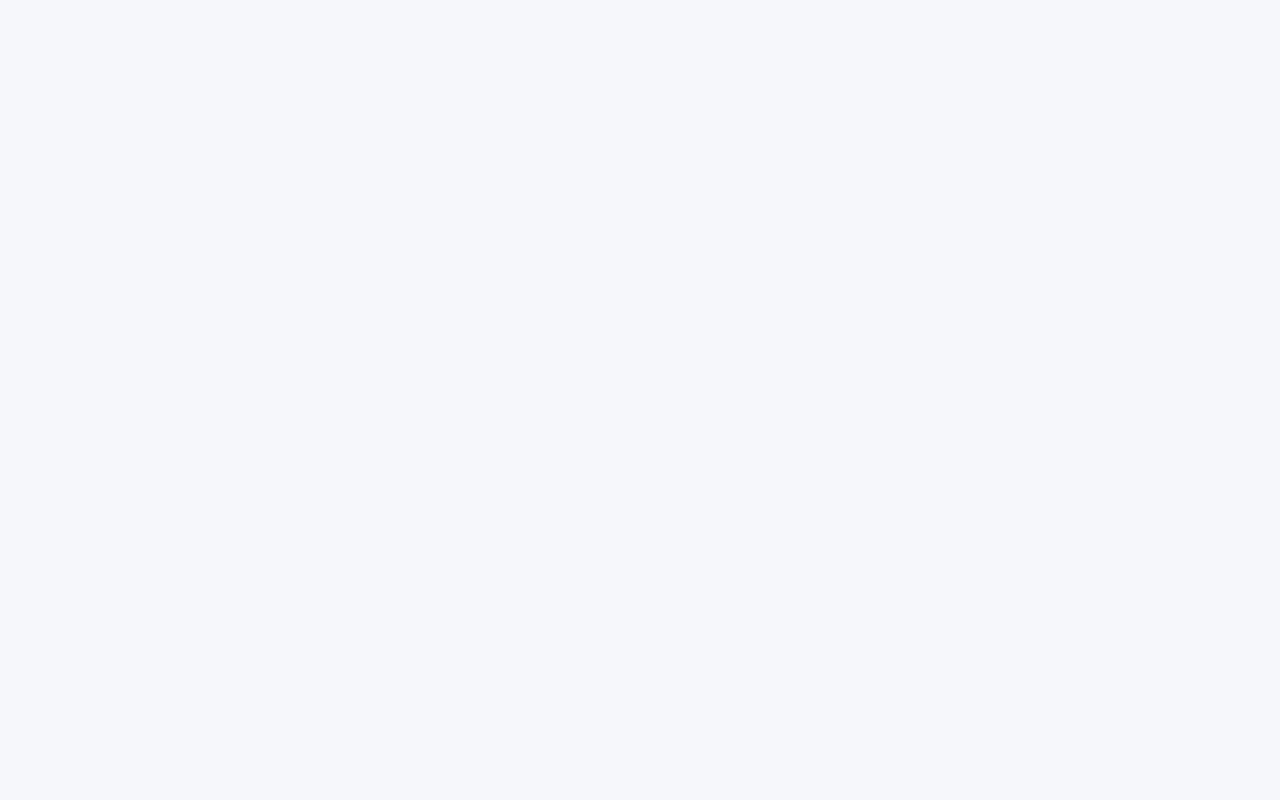
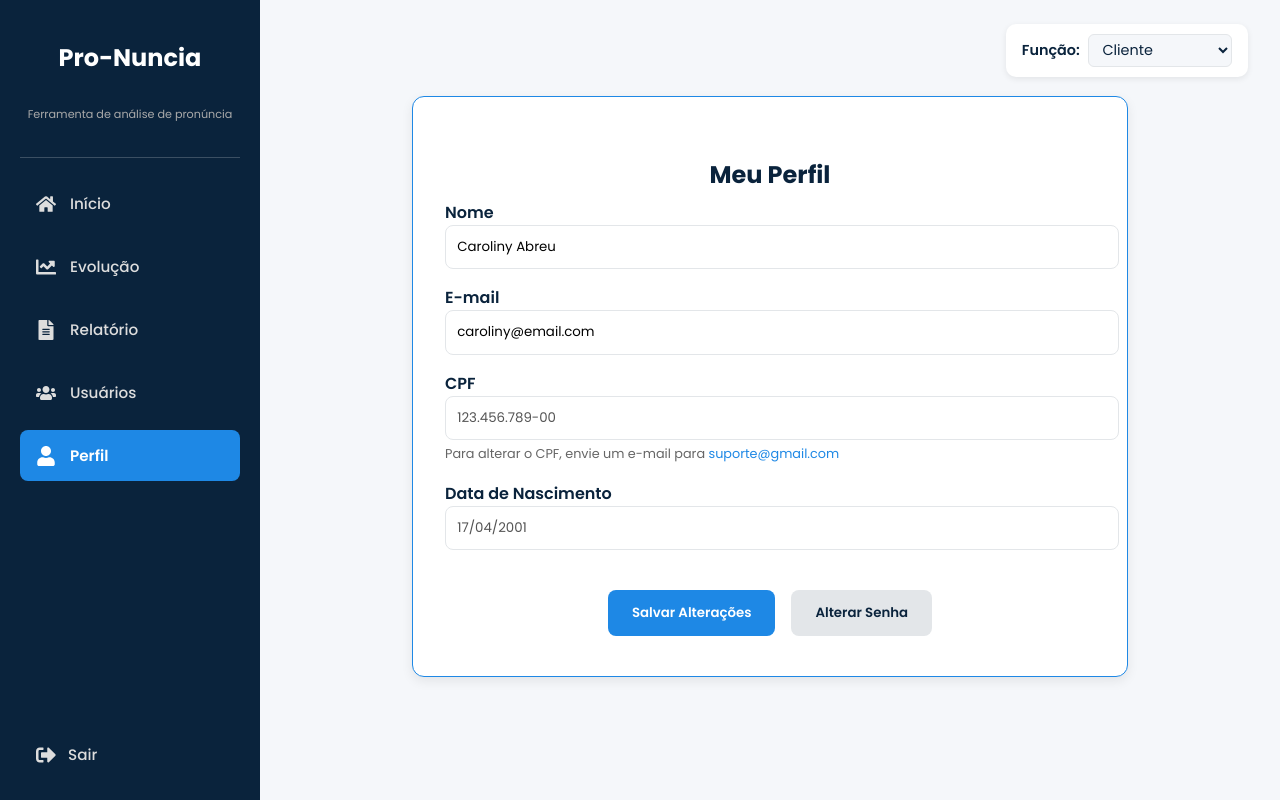
Before and after one commit to carolinyat/control-system-frontend, a React (Vite) app: page /perfil in a window 1280 px wide. Before the commit this address had no page. Built offline with nearby package versions, Linux system fonts and the light colour scheme.

Commit message:
feat: perfil

```diff
--- a/src/App.tsx
+++ b/src/App.tsx
@@ -7,6 +7,7 @@ import ResetPassword from "./pages/ResetPassword";
 import Pronuncia from "./pages/Pronuncia"; import Finalizacao from "./pages/Finalizacao";
 import Evolucao from "./pages/Evolucao";
 import Relatorio from "./pages/Relatorio";
+import Perfil from "./pages/Perfil";
 
 function App() {
   return (
@@ -22,6 +23,7 @@ function App() {
         <Route path="/finalizacao" element={<Finalizacao />} />
         <Route path="/evolucao" element={<Evolucao />} />
         <Route path="/relatorio" element={<Relatorio />} />
+        <Route path="/perfil" element={<Perfil />} />
       </Routes>
     </Router>
   );
--- /dev/null
+++ b/src/pages/Perfil.tsx
@@ -0,0 +1,174 @@
+import { useState } from "react";
+import Sidebar from "../components/Sidebar";
+import styles from "../styles/Perfil.module.css";
+
+export default function Perfil() {
+  const [nome, setNome] = useState("Caroliny Abreu");
+  const [email, setEmail] = useState("caroliny@email.com");
+  const [cpf] = useState("123.456.789-00");
+  const [nascimento] = useState("17/04/2001");
+  const [role, setRole] = useState("Cliente");
+
+  const [isModalOpen, setIsModalOpen] = useState(false);
+  const [senhaAtual, setSenhaAtual] = useState("");
+  const [novaSenha, setNovaSenha] = useState("");
+  const [confirmarSenha, setConfirmarSenha] = useState("");
+
+  const handleSalvar = () => {
+    alert("Alterações salvas com sucesso!");
+  };
+
+  const handleAbrirModal = () => {
+    setIsModalOpen(true);
+  };
+
+  const handleFecharModal = () => {
+    setIsModalOpen(false);
+    setSenhaAtual("");
+    setNovaSenha("");
+    setConfirmarSenha("");
+  };
+
+  const handleAlterarSenha = () => {
+    if (!senhaAtual || !novaSenha || !confirmarSenha) {
+      alert("Por favor, preencha todos os campos.");
+      return;
+    }
+
+    if (novaSenha !== confirmarSenha) {
+      alert("As senhas não coincidem.");
+      return;
+    }
+
+    alert("Senha alterada com sucesso!");
+    handleFecharModal();
+  };
+
+  return (
+    <div className={styles.container}>
+      <Sidebar />
+
+      <main className={styles.content}>
+        {/* Select de função */}
+        <div className={styles.roleBox}>
+          <label htmlFor="role">Função:</label>
+          <select
+            id="role"
+            value={role}
+            onChange={(e) => setRole(e.target.value)}
+          >
+            <option value="Administrador">Administrador</option>
+            <option value="Cliente">Cliente</option>
+          </select>
+        </div>
+
+        <div className={styles.card}>
+          <h2>Meu Perfil</h2>
+
+          <form className={styles.form}>
+            <div className={styles.formGroup}>
+              <label>Nome</label>
+              <input
+                type="text"
+                value={nome}
+                onChange={(e) => setNome(e.target.value)}
+              />
+            </div>
+
+            <div className={styles.formGroup}>
+              <label>E-mail</label>
+              <input
+                type="email"
+                value={email}
+                onChange={(e) => setEmail(e.target.value)}
+              />
+            </div>
+
+            <div className={styles.formGroup}>
+              <label>CPF</label>
+              <input type="text" value={cpf} disabled />
+              <small>
+                Para alterar o CPF, envie um e-mail para{" "}
+                <a href="mailto:suporte@gmail.com">suporte@gmail.com</a>
+              </small>
+            </div>
+
+            <div className={styles.formGroup}>
+              <label>Data de Nascimento</label>
+              <input type="text" value={nascimento} disabled />
+            </div>
+
+            <div className={styles.actions}>
+              <button
+                type="button"
+                className={styles.primaryBtn}
+                onClick={handleSalvar}
+              >
+                Salvar Alterações
+              </button>
+
+              <button
+                type="button"
+                className={styles.secondaryBtn}
+                onClick={handleAbrirModal}
+              >
+                Alterar Senha
+              </button>
+            </div>
+          </form>
+        </div>
+
+        {/* Modal de alteração de senha */}
+        {isModalOpen && (
+          <div className={styles.modalOverlay}>
+            <div className={styles.modal}>
+              <h3>Alterar Senha</h3>
+
+              <div className={styles.modalGroup}>
+                <label>Senha atual</label>
+                <input
+                  type="password"
+                  value={senhaAtual}
+                  onChange={(e) => setSenhaAtual(e.target.value)}
+                />
+              </div>
+
+              <div className={styles.modalGroup}>
+                <label>Nova senha</label>
+                <input
+                  type="password"
+                  value={novaSenha}
+                  onChange={(e) => setNovaSenha(e.target.value)}
+                />
+              </div>
+
+              <div className={styles.modalGroup}>
+                <label>Confirmar nova senha</label>
+                <input
+                  type="password"
+                  value={confirmarSenha}
+                  onChange={(e) => setConfirmarSenha(e.target.value)}
+                />
+              </div>
+
+              <div className={styles.modalActions}>
+                <button
+                  className={styles.primaryBtn}
+                  onClick={handleAlterarSenha}
+                >
+                  Salvar
+                </button>
+                <button
+                  className={styles.secondaryBtn}
+                  onClick={handleFecharModal}
+                >
+                  Cancelar
+                </button>
+              </div>
+            </div>
+          </div>
+        )}
+      </main>
+    </div>
+  );
+}
--- /dev/null
+++ b/src/styles/Perfil.module.css
@@ -0,0 +1,291 @@
+.container {
+  display: flex;
+  min-height: 100vh;
+  background: var(--background);
+}
+
+/* Conteúdo */
+.content {
+  flex: 1;
+  display: flex;
+  flex-direction: column;
+  align-items: center;
+  position: relative;
+  padding: 2rem;
+}
+
+/* Select de função (canto superior) */
+.roleBox {
+  position: absolute;
+  top: 1.5rem;
+  right: 2rem;
+  background: white;
+  border-radius: 10px;
+  padding: 0.6rem 1rem;
+  box-shadow: 0 2px 6px rgba(0, 0, 0, 0.08);
+  display: flex;
+  align-items: center;
+  gap: 0.5rem;
+}
+
+.roleBox label {
+  font-weight: 600;
+  color: var(--secondary);
+  font-size: 0.9rem;
+}
+
+.roleBox select {
+  border: 1px solid var(--gray-light);
+  border-radius: 6px;
+  padding: 0.3rem 0.6rem;
+  font-family: inherit;
+  font-size: 0.9rem;
+  color: var(--secondary);
+  background: var(--background);
+  cursor: pointer;
+}
+
+/* Card */
+.card {
+  background: white;
+  border: 1px solid var(--primary);
+  border-radius: 12px;
+  padding: 2.5rem 2rem;
+  max-width: 650px;
+  width: 100%;
+  text-align: center;
+  box-shadow: 0 4px 12px rgba(0, 0, 0, 0.08);
+  margin-top: 4rem;
+}
+
+.card h2 {
+  color: var(--secondary);
+  margin-bottom: 0.5rem;
+}
+
+.card p {
+  color: #555;
+  margin-bottom: 2rem;
+}
+
+/* Formulário */
+.form {
+  display: flex;
+  flex-direction: column;
+  gap: 1rem;
+  text-align: left;
+}
+
+.formGroup label {
+  font-weight: 600;
+  color: var(--secondary);
+}
+
+.formGroup input {
+  width: 100%;
+  padding: 0.7rem;
+  border: 1px solid var(--gray-light);
+  border-radius: 8px;
+  font-family: inherit;
+  background: #fff;
+  transition: border 0.2s ease;
+}
+
+.formGroup input:focus {
+  outline: none;
+  border-color: var(--primary);
+}
+
+.formGroup small {
+  font-size: 0.8rem;
+  color: #666;
+}
+
+.formGroup small a {
+  color: var(--primary);
+  text-decoration: none;
+}
+
+.formGroup small a:hover {
+  text-decoration: underline;
+}
+
+/* Botões */
+.actions {
+  display: flex;
+  justify-content: center;
+  gap: 1rem;
+  margin-top: 1.5rem;
+}
+
+.primaryBtn {
+  background: var(--primary);
+  color: white;
+  border: none;
+  padding: 0.8rem 1.5rem;
+  border-radius: 8px;
+  font-weight: 600;
+  cursor: pointer;
+  transition: background 0.3s ease;
+}
+
+.primaryBtn:hover {
+  background: var(--secondary);
+}
+
+.secondaryBtn {
+  background: var(--gray-light);
+  color: var(--secondary);
+  border: none;
+  padding: 0.8rem 1.5rem;
+  border-radius: 8px;
+  font-weight: 600;
+  cursor: pointer;
+  transition: all 0.3s ease;
+}
+
+.secondaryBtn:hover {
+  background: var(--secondary);
+  color: var(--gray-light);
+}
+
+/* Modal */
+.modalOverlay {
+  position: fixed;
+  top: 0;
+  left: 0;
+  width: 100%;
+  height: 100%;
+  background: rgba(10, 35, 60, 0.45);
+  display: flex;
+  justify-content: center;
+  align-items: center;
+  z-index: 10;
+}
+
+.modal {
+  background: #fff;
+  padding: 2rem;
+  border-radius: 12px;
+  width: 380px;
+  box-shadow: 0 4px 20px rgba(0, 0, 0, 0.15);
+  text-align: left;
+  animation: fadeIn 0.2s ease-in-out;
+}
+
+.modal h3 {
+  color: var(--secondary);
+  text-align: center;
+  margin-bottom: 1.2rem;
+}
+
+.modalGroup {
+  display: flex;
+  flex-direction: column;
+  margin-bottom: 1rem;
+}
+
+.modalGroup label {
+  font-weight: 600;
+  margin-bottom: 0.3rem;
+  color: var(--secondary);
+}
+
+.modalGroup input {
+  padding: 0.7rem;
+  border: 1px solid var(--gray-light);
+  border-radius: 8px;
+  font-family: inherit;
+}
+
+.modalGroup input:focus {
+  outline: none;
+  border-color: var(--primary);
+}
+
+.modalActions {
+  display: flex;
+  justify-content: space-between;
+  margin-top: 1.5rem;
+}
+
+@keyframes fadeIn {
+  from {
+    opacity: 0;
+    transform: scale(0.95);
+  }
+  to {
+    opacity: 1;
+    transform: scale(1);
+  }
+}
+/* Modal */
+.modalOverlay {
+  position: fixed;
+  top: 0;
+  left: 0;
+  width: 100%;
+  height: 100%;
+  background: rgba(10, 35, 60, 0.45);
+  display: flex;
+  justify-content: center;
+  align-items: center;
+  z-index: 10;
+}
+
+.modal {
+  background: #fff;
+  padding: 2rem;
+  border-radius: 12px;
+  width: 380px;
+  box-shadow: 0 4px 20px rgba(0, 0, 0, 0.15);
+  text-align: left;
+  animation: fadeIn 0.2s ease-in-out;
+}
+
+.modal h3 {
+  color: var(--secondary);
+  text-align: center;
+  margin-bottom: 1.2rem;
+}
+
+.modalGroup {
+  display: flex;
+  flex-direction: column;
+  margin-bottom: 1rem;
+}
+
+.modalGroup label {
+  font-weight: 600;
+  margin-bottom: 0.3rem;
+  color: var(--secondary);
+}
+
+.modalGroup input {
+  padding: 0.7rem;
+  border: 1px solid var(--gray-light);
+  border-radius: 8px;
+  font-family: inherit;
+}
+
+.modalGroup input:focus {
+  outline: none;
+  border-color: var(--primary);
+}
+
+.modalActions {
+  display: flex;
+  justify-content: space-between;
+  margin-top: 1.5rem;
+}
+
+@keyframes fadeIn {
+  from {
+    opacity: 0;
+    transform: scale(0.95);
+  }
+  to {
+    opacity: 1;
+    transform: scale(1);
+  }
+}
```
